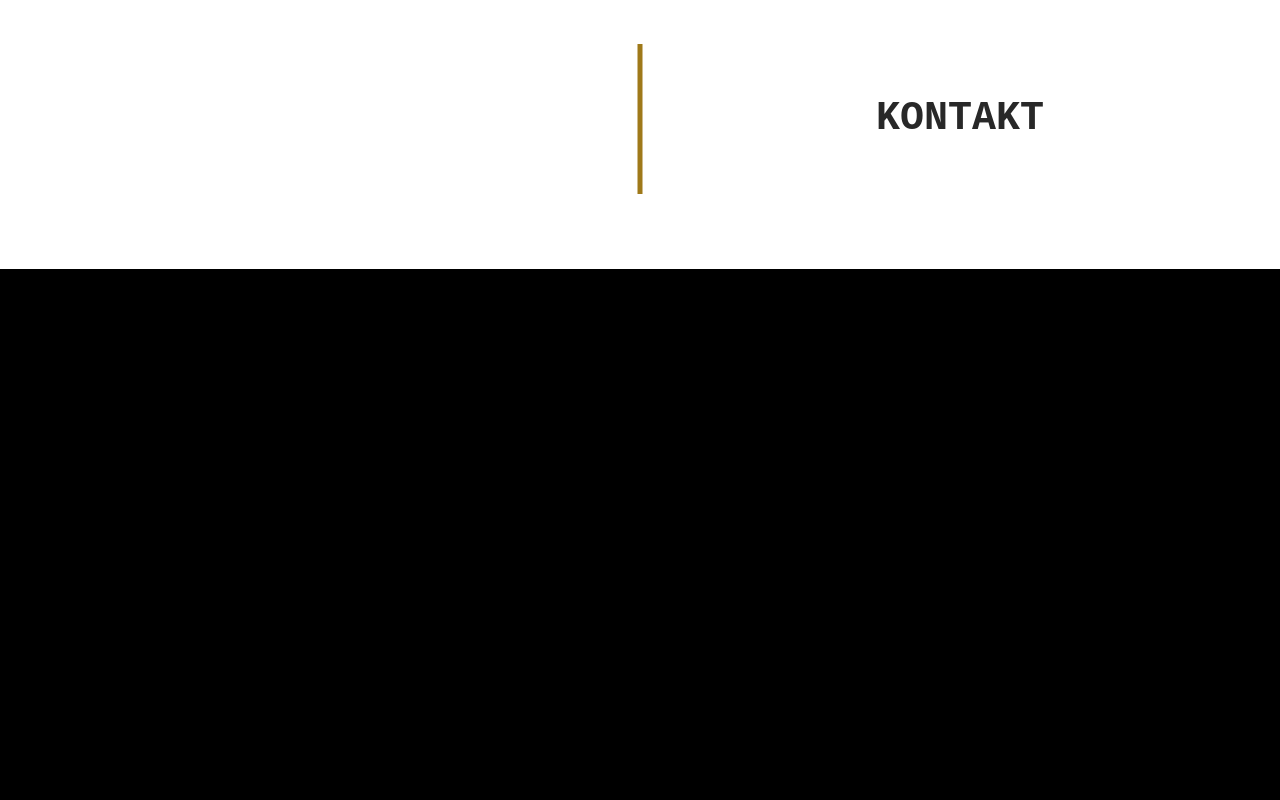
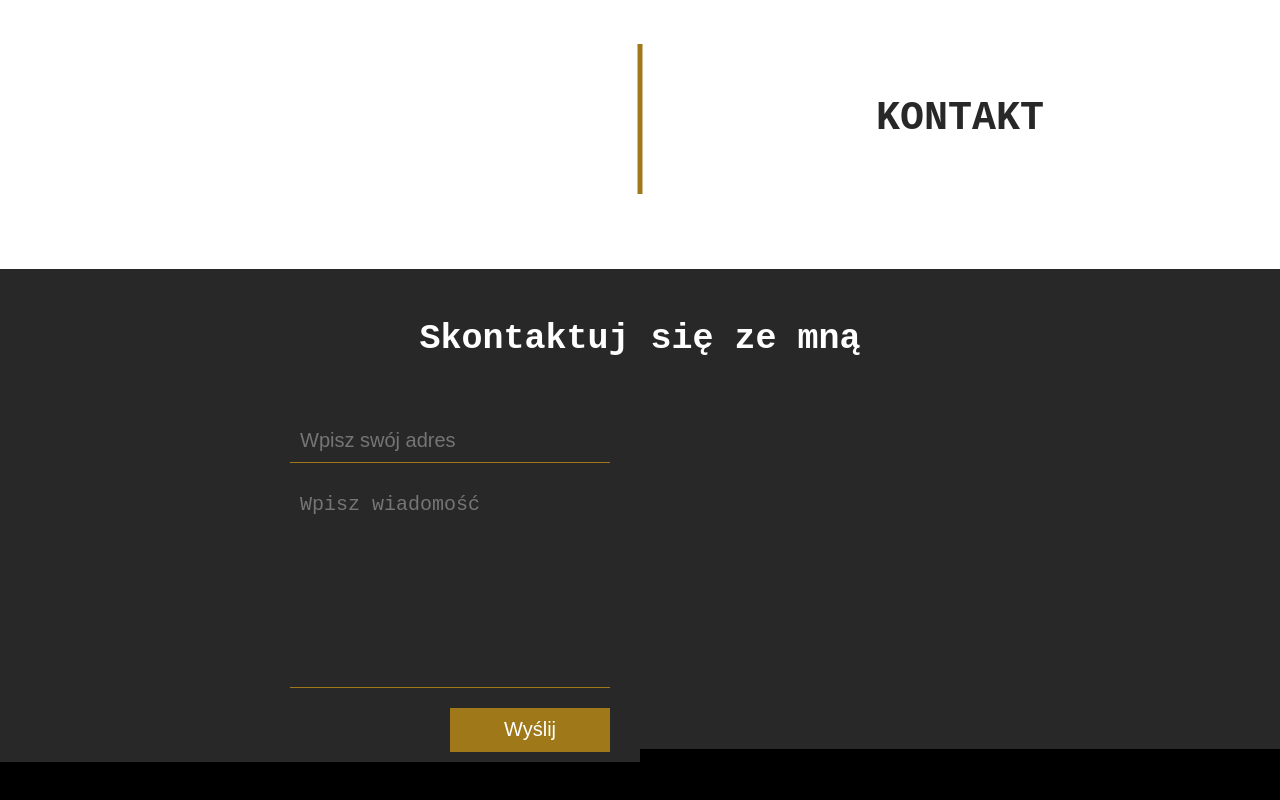
Before and after one commit to daniels6978/RobikinHood, a plain HTML site: page index.html in a window 1280 px wide. Shown: the part 4183-4983 px from the top of the page. Before the commit the page ends 4623 px from the top, so only its background shows below. Drawn offline with Linux system fonts and the light colour scheme.

Commit message:
Add contact form

```diff
--- a/index.html
+++ b/index.html
@@ -108,6 +108,24 @@
           <div class="line_section"></div>
           <h2 class="section_title"> Kontakt</h2>
         </div>
+        <div class="contact__wrapper">
+          <h3>Skontaktuj się ze mną</h3>
+
+          <div class="form_wrapper">
+            <div class="form">
+              <form action="https://formsubmit.co/daniel213160@gmail.com" method="POST">
+              <!-- <label for="mail">Twój e-mail</label> -->
+              <input id="mail" name="mail" type="mail" placeholder="Wpisz swój adres">
+
+              <!-- <label for="msg">Twoja wiadomość</label> -->
+              <textarea name="msg" id="msg" rows="8" placeholder="Wpisz wiadomość"></textarea>
+
+              <input class="btn" type="submit" value="Wyślij">
+            </form>
+          </div>
+            <div class="forms_of_contact"></div>
+          </div>
+        </div>
       </section>
         <br>
         <br>
--- a/sass/main.scss
+++ b/sass/main.scss
@@ -428,6 +428,79 @@ body {
     font-family: "Courier New", Courier, monospace;
     color: $black;
   }
+
+  &__wrapper {
+    display: flex;
+    flex-direction: column;
+    align-items: center;
+    height: 60vh;
+    background-color: $black;
+    color: white;
+
+    h3 {
+      margin: 50px;
+      font-size: 3.5rem;
+      font-family: "Courier New", Courier, monospace;
+    }
+    .form_wrapper {
+      display: flex;
+      height: 100%;
+      width: 100%;
+      .form {
+        width: 50%;
+        background-color: $black;
+
+        form {
+          display: flex;
+          flex-direction: column;
+          align-items: end;
+
+          label {
+            padding: 10px;
+            font-size: 2rem;
+          }
+          input {
+            margin: 10px 30px;
+            padding: 10px 10px;
+            font-size: 2rem;
+            width: 50%;
+            background: none;
+            border: none;
+            border-bottom: 1px $theme solid;
+            color: white;
+            &:focus {
+              outline: none;
+            }
+          }
+          textarea {
+            margin: 10px 30px;
+            padding: 10px 10px;
+            font-size: 2rem;
+            width: 50%;
+            background: none;
+            border: none;
+            border-bottom: 1px $theme solid;
+            resize: none;
+            color: white;
+
+            &:focus {
+              outline: none;
+            }
+          }
+
+          .btn {
+            background-color: $theme;
+            width: 25%;
+          }
+        }
+      }
+
+      .forms_of_contact {
+        width: 50%;
+        // background-color: white;
+      }
+    }
+  }
 }
 
 //MEDIA
```
Also changed, not shown: css/main.css, 1 other file.
